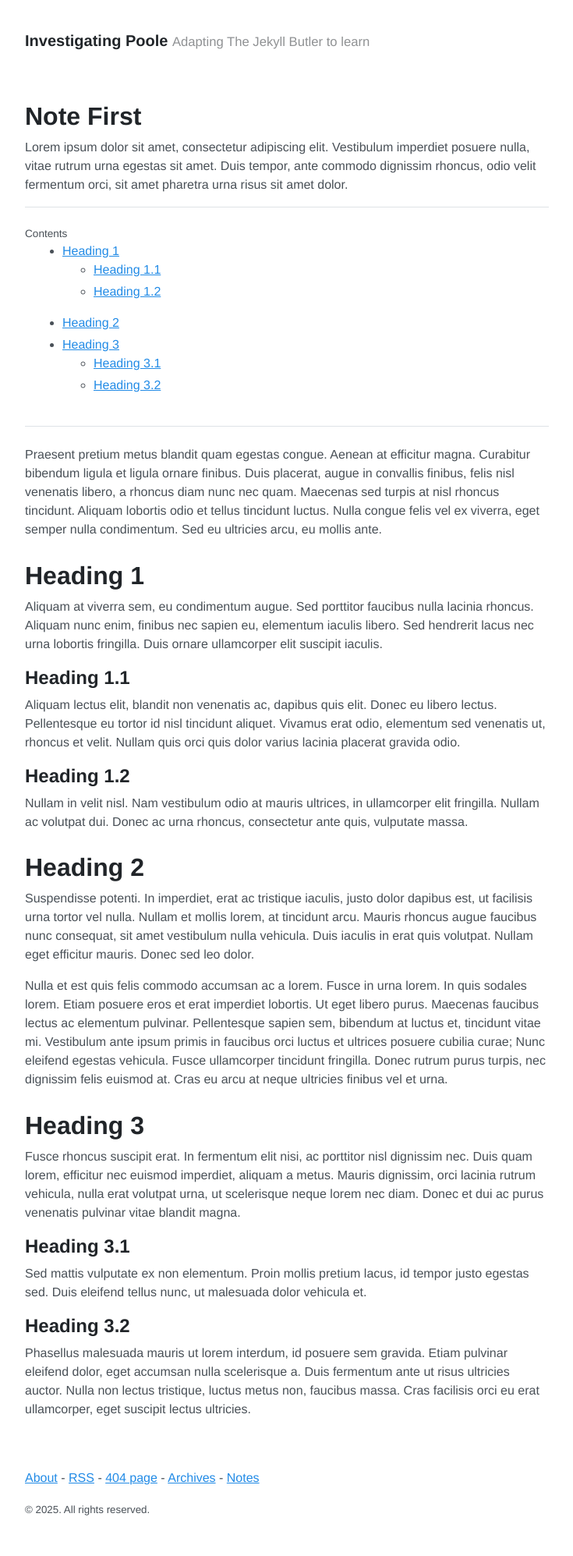
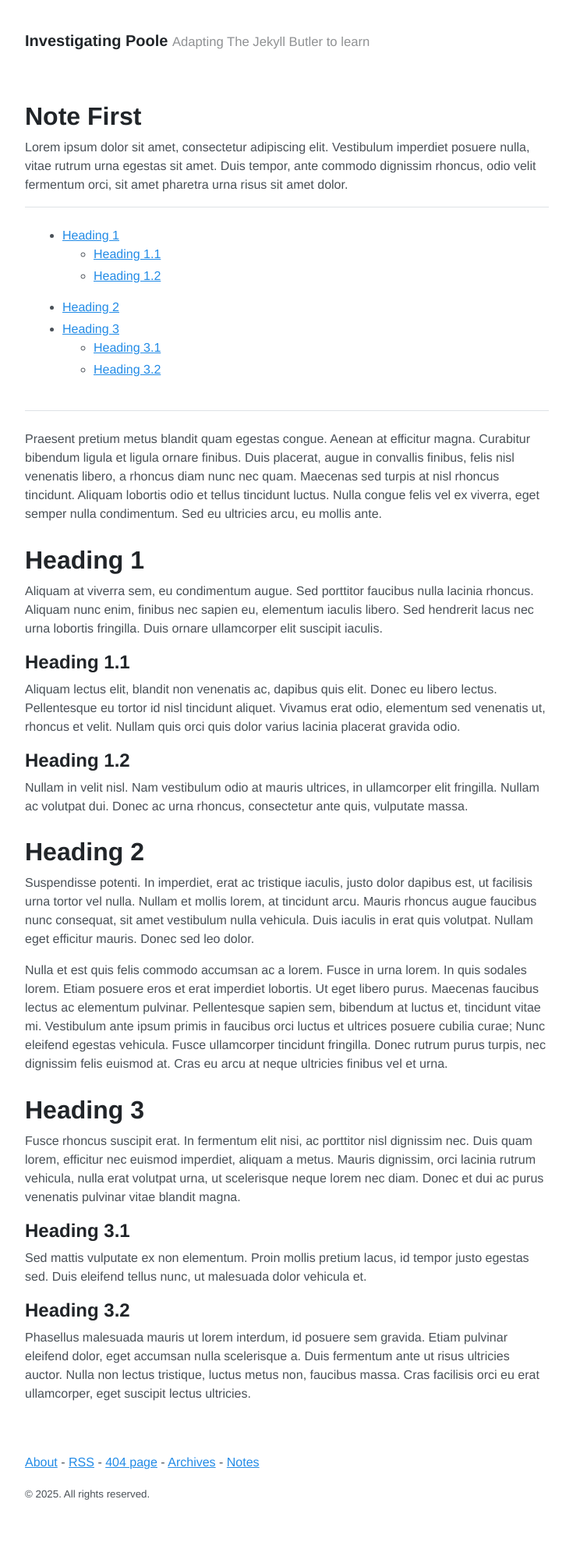
Before and after one commit to akmolteni/gju, a Jekyll site: the page built from _notes/note1.md, in a window 1280 px wide. Shown: the whole page at 78% size, without its empty margins (272-1007 px from the left). Built offline with Jekyll 4.4.1, drawn with Linux system fonts in a browser that asks for light colours.

Commit message:
Update _toc.scss

```diff
--- a/_sass/_toc.scss
+++ b/_sass/_toc.scss
@@ -8,9 +8,9 @@
 
   &::before {
     display: block;
-    margin-left: calc(var(--spacer-3) * -1);
-    content: "Contents";
-    font-size: 85%;
+    /* margin-left: calc(var(--spacer-3) * -1); */
+    /* content: "Contents"; */
+    /* font-size: 85%; */
     font-weight: 500;
   }
 }
```
